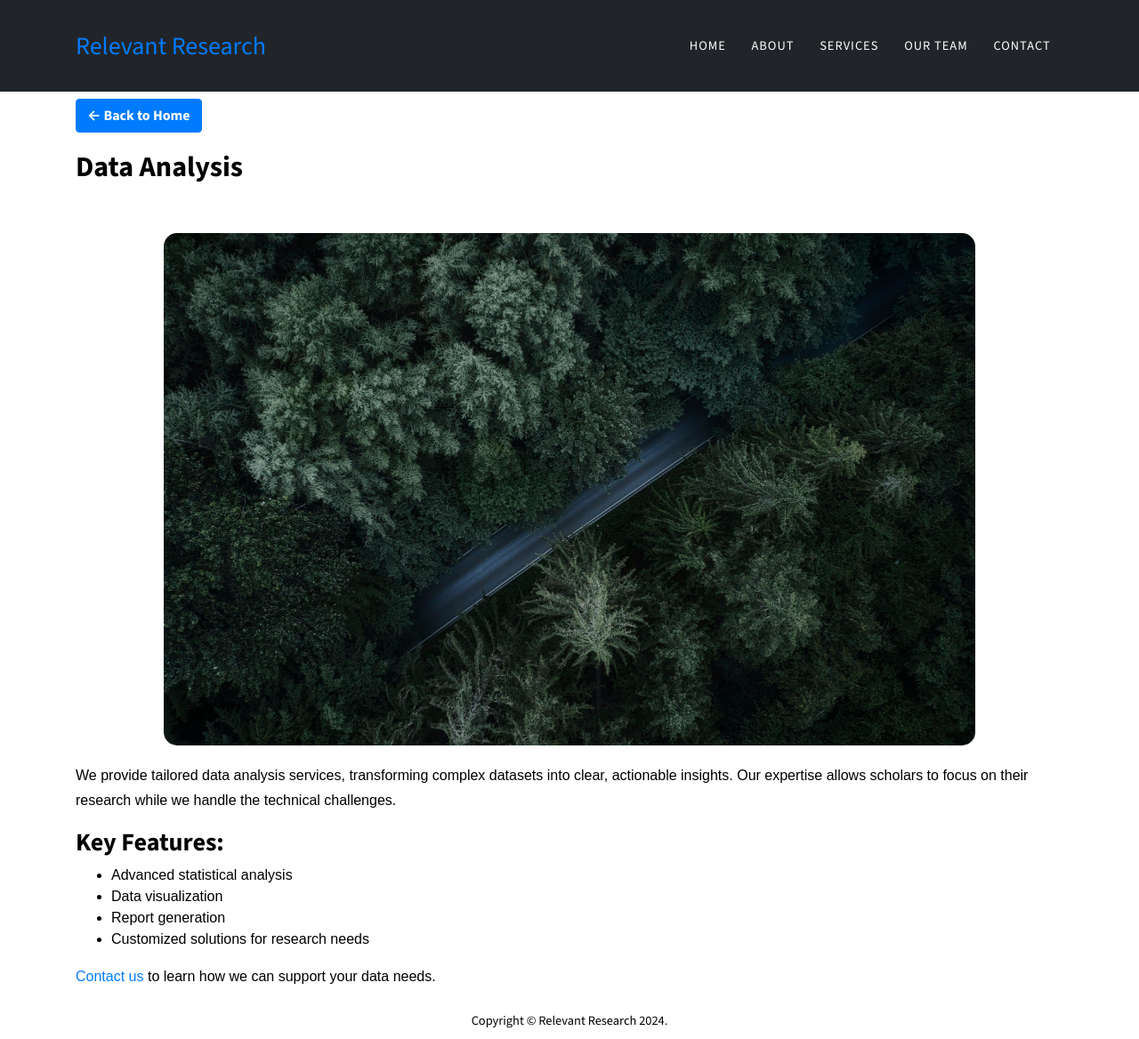
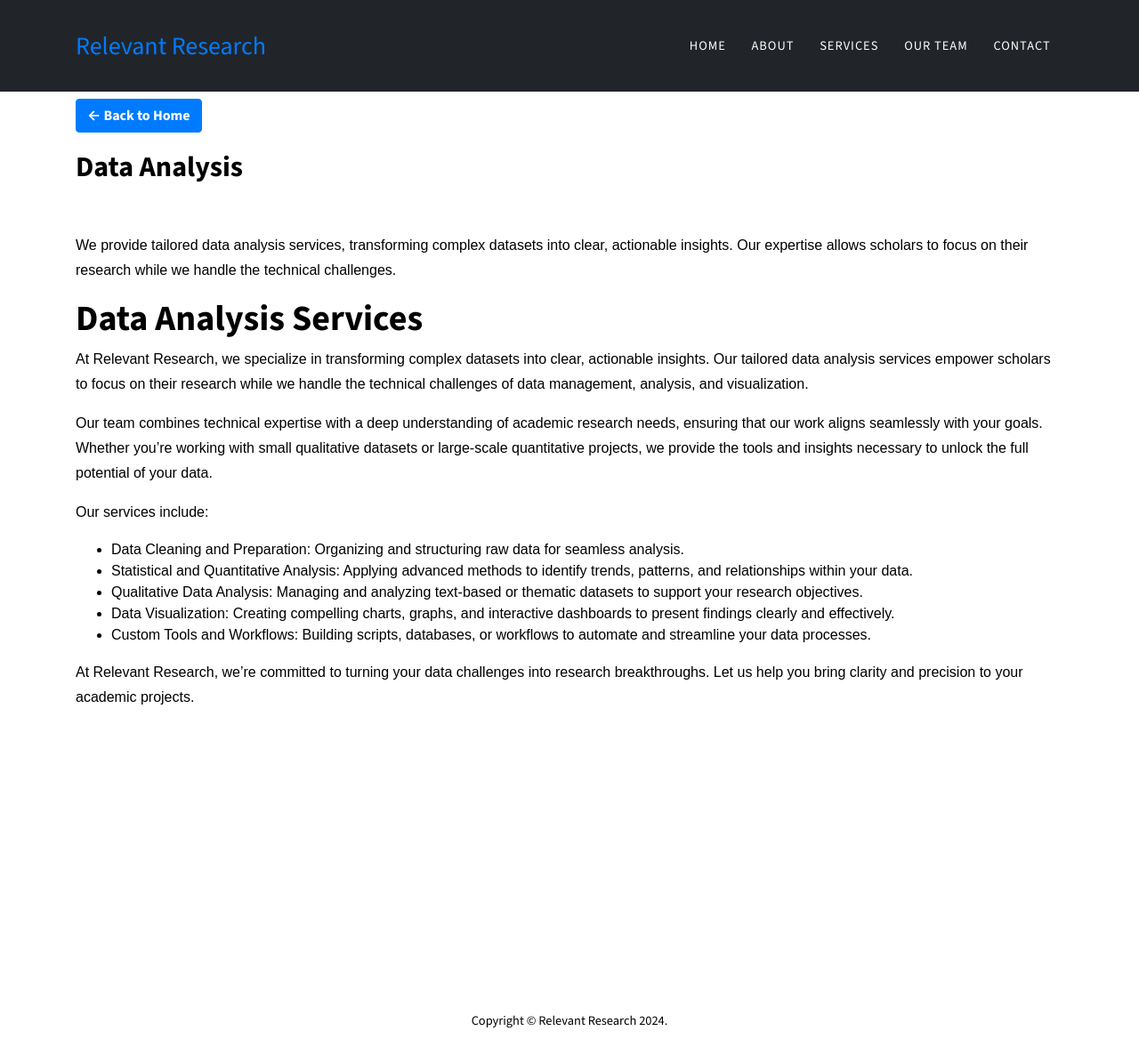
Before and after one commit to RelevantResearch/Relevant-research-website, a Jekyll site: the page built from data-analysis.md, in a window 1280 px wide and 1168 px high. Shown: the whole window at 89% size. Built offline with Jekyll 4.4.1, drawn with Linux system fonts in a browser that asks for light colours; nearby versions of some CDN libraries; some web fonts are replaced; library files that are not in the unit come from our copies.

Commit message:
Update data-analysis.md

```diff
--- a/data-analysis.md
+++ b/data-analysis.md
@@ -3,17 +3,25 @@ layout: page
 title: "Data Analysis"
 permalink: /data-analysis/
 ---
-
+<!--
 <div class="image">
     <img src="/assets/img/blog/image2.jpg" alt="mountain">
 </div>
+-->
 
 We provide tailored data analysis services, transforming complex datasets into clear, actionable insights. Our expertise allows scholars to focus on their research while we handle the technical challenges.
 
-### Key Features:
-- Advanced statistical analysis
-- Data visualization
-- Report generation
-- Customized solutions for research needs
+# Data Analysis Services
 
-[Contact us](/#contact) to learn how we can support your data needs.
+At Relevant Research, we specialize in transforming complex datasets into clear, actionable insights. Our tailored data analysis services empower scholars to focus on their research while we handle the technical challenges of data management, analysis, and visualization.
+
+Our team combines technical expertise with a deep understanding of academic research needs, ensuring that our work aligns seamlessly with your goals. Whether you’re working with small qualitative datasets or large-scale quantitative projects, we provide the tools and insights necessary to unlock the full potential of your data.
+
+Our services include:
+- Data Cleaning and Preparation: Organizing and structuring raw data for seamless analysis.
+- Statistical and Quantitative Analysis: Applying advanced methods to identify trends, patterns, and relationships within your data.
+- Qualitative Data Analysis: Managing and analyzing text-based or thematic datasets to support your research objectives.
+- Data Visualization: Creating compelling charts, graphs, and interactive dashboards to present findings clearly and effectively.
+- Custom Tools and Workflows: Building scripts, databases, or workflows to automate and streamline your data processes.
+
+At Relevant Research, we’re committed to turning your data challenges into research breakthroughs. Let us help you bring clarity and precision to your academic projects.
```
